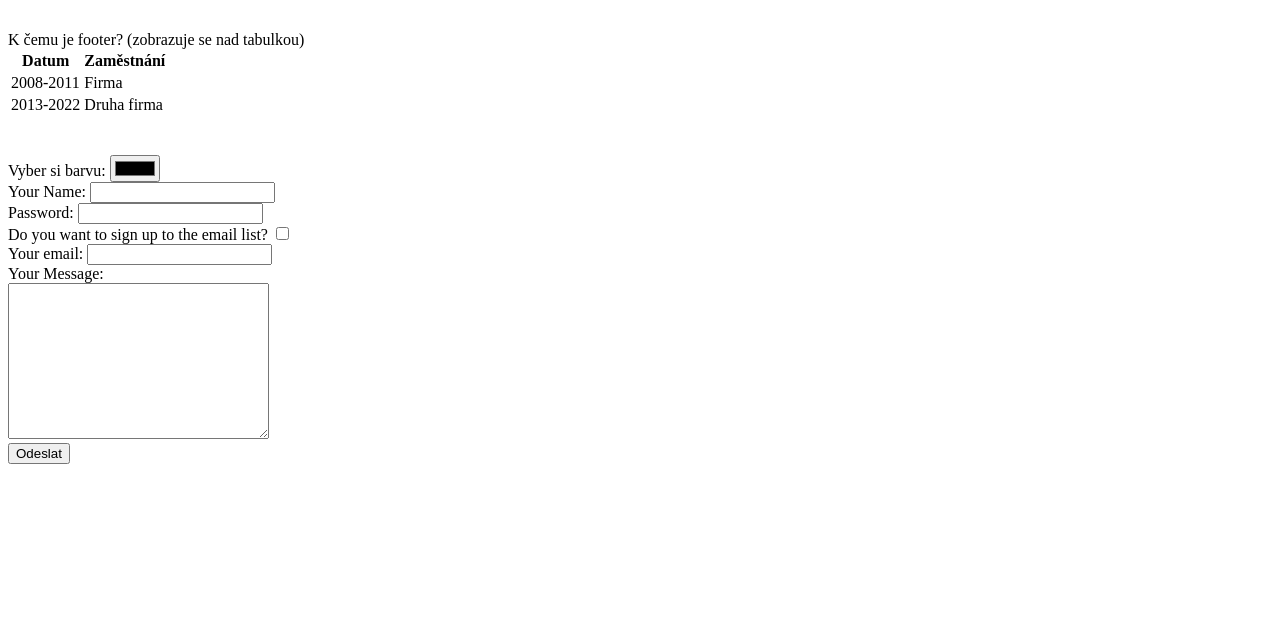
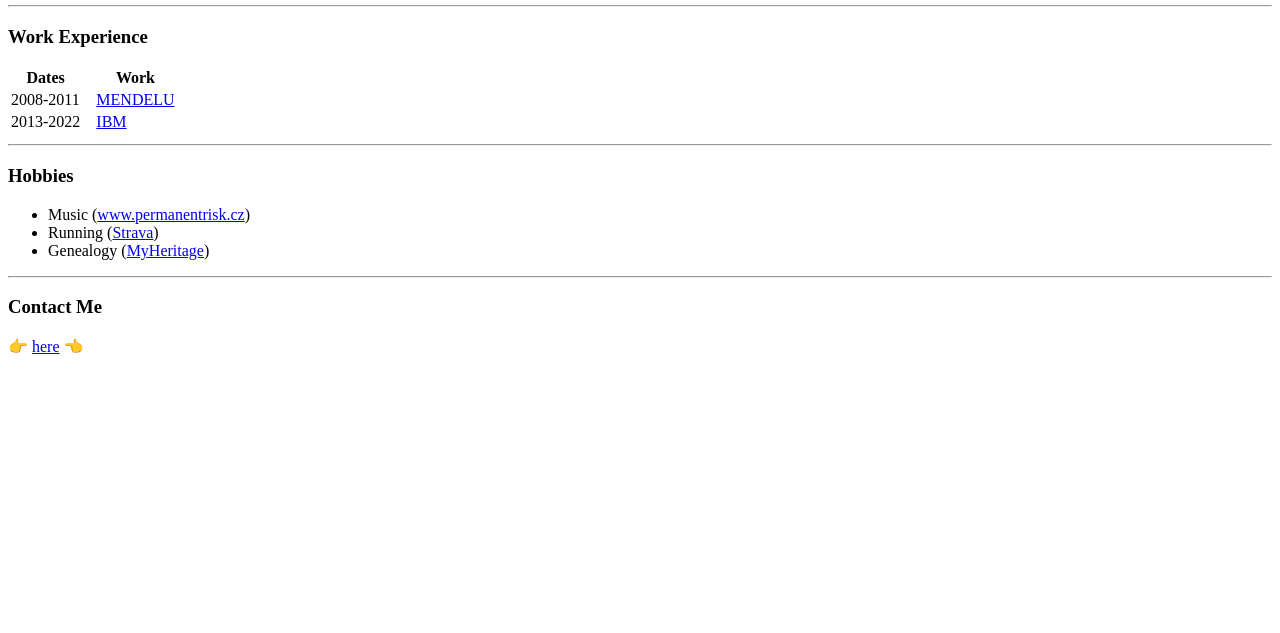
Before and after one commit to sonykjuf/udemy, a plain HTML site: page index.html in a window 1280 px wide. Shown: the part 167-800 px from the top of the page. Drawn offline with Linux system fonts and the light colour scheme.

Commit message:
Initial files

```diff
--- a/index.html
+++ b/index.html
@@ -8,66 +8,52 @@
         <tr>
             <td><img src="https://permanentrisk.cz/img/pages/t1.jpg" alt="Vladimir Profile Picture" width="100"></td>
             <td>
-                <h1>Vlad M.</h1>
+                <h1>Vladimír Machaň</h1>
                 <p><em>Student at <strong>Udemy</strong></em></p>
             </td>
         </tr>
     </table>
 
-    <ul> <!-- ul = un-ordered list -->
-    </ul>
+    <hr>
 
-    <br>
-
+<h3>Work Experience</h3>
 <table>
     <thead>
         <tr>
-            <th>Datum</th>
-            <th>Zaměstnání</th>
+            <th>Dates</th>
+            <th>&nbsp;&nbsp;</th>
+            <th>Work</th>
         </tr>
     </thead>
     <tbody>
         <tr>
             <td>2008-2011</td>
-            <td>Firma</td>
+            <td>&nbsp;&nbsp;</div></td>
+            <td><a href="https://mendelu.cz/" target="_blank">MENDELU</a></td>
         </tr>
         <tr>
             <td>2013-2022</td>
-            <td>Druha firma</td>
+            <td>&nbsp;&nbsp;</td>
+            <td><a href="https://www.ibm.com/" target="_blank">IBM</a></td>
         </tr>
     </tbody>
     <tfoot>
-        <tr>K čemu je footer? (zobrazuje se nad tabulkou)</tr>
+        <tr></tr> <!-- footer - k čemu to je? Zobrazuje se to nad tabulkou-->
     </tfoot>
 </table>
 
-<br><br>
+<hr>
 
-<form action="mailto:pr@pr.com" method="post" enctype="text/plain">
-    <!-- action = co se má stát po kliknutí na submit - původně tam bylo "index.html",
-což mě hodilo na home page. Mailto otevře výchozího clienta a method="post" znamená,
-že se to vyplněné nastaví jako text pro odeslání.
-Enctype = encoding type = aby se do zprávy nepřidávaly nějaké divné znaky -->
-    <label>Vyber si barvu: </label>
-    <input type="color" name="barva" value=""><br>
-        <!-- vloží to tam color picker (mohl bych tím třeba měnit barvu stránek) -->
-    <label>Your Name: </label>
-        <input type="text" name="jmeno" value="">
-        <!-- name = podle toho poznám tu sekci, až mi to přijde emailem -->
-    <br>
-    <label>Password: </label>
-    <input type="password" name="heslo" value=""><br>    <!-- při psaní do password input-->
-    <label>Do you want to sign up to the email list?</label>
-    <input type="checkbox" name="zaskr_pole" value="">        <!-- zobrazí to zaškrtávací čtvereček-->
-    <br>
-    <label>Your email:</label>
-    <input type="email" name="emailova_adr" id=""><br>
-    <label>Your Message:</label><br>
-    <textarea name="text_zpravy" id="" rows="10" cols="30"></textarea><br>
-                                                    <!-- input box pro zprávy. Velikost se dá na stránce měnit - tohle je startovní velikost -->
-    <input type="submit" name="" value="Odeslat">   <!-- tlačítko "Submit" (ona tam měla při nulové value tlačítko "Submit",
-        mně to ukazovalo "Submit Query")-->
-</form>
+<h3>Hobbies</h3>
+<ul>
+    <li>Music (<a href="http://permanentrisk.cz/index_EN.php" target="_blank">www.permanentrisk.cz</a>)</li>
+    <li>Running (<a href="https://www.strava.com/athletes/1246758" target="_blank">Strava</a>)</li>
+    <li>Genealogy (<a href="https://www.myheritage.com/site-180687922/machan" target="_blank">MyHeritage</a>)</li>
+</ul>
 
+<hr>
+
+<h3>Contact Me</h3>
+👉 <a href="contact.html">here</a> 👈
 </body>
 </html>
```
Also changed, not shown: contact.html (added, +42 -0 lines).
